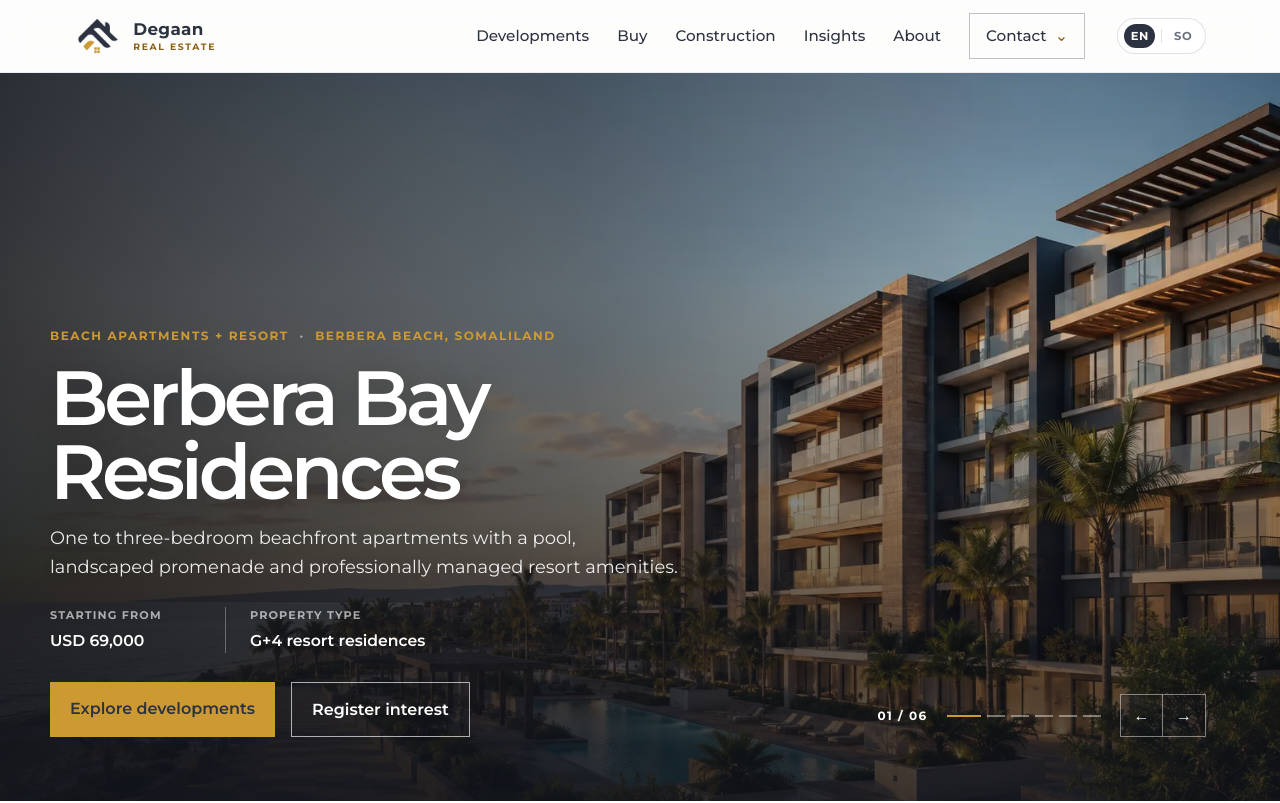
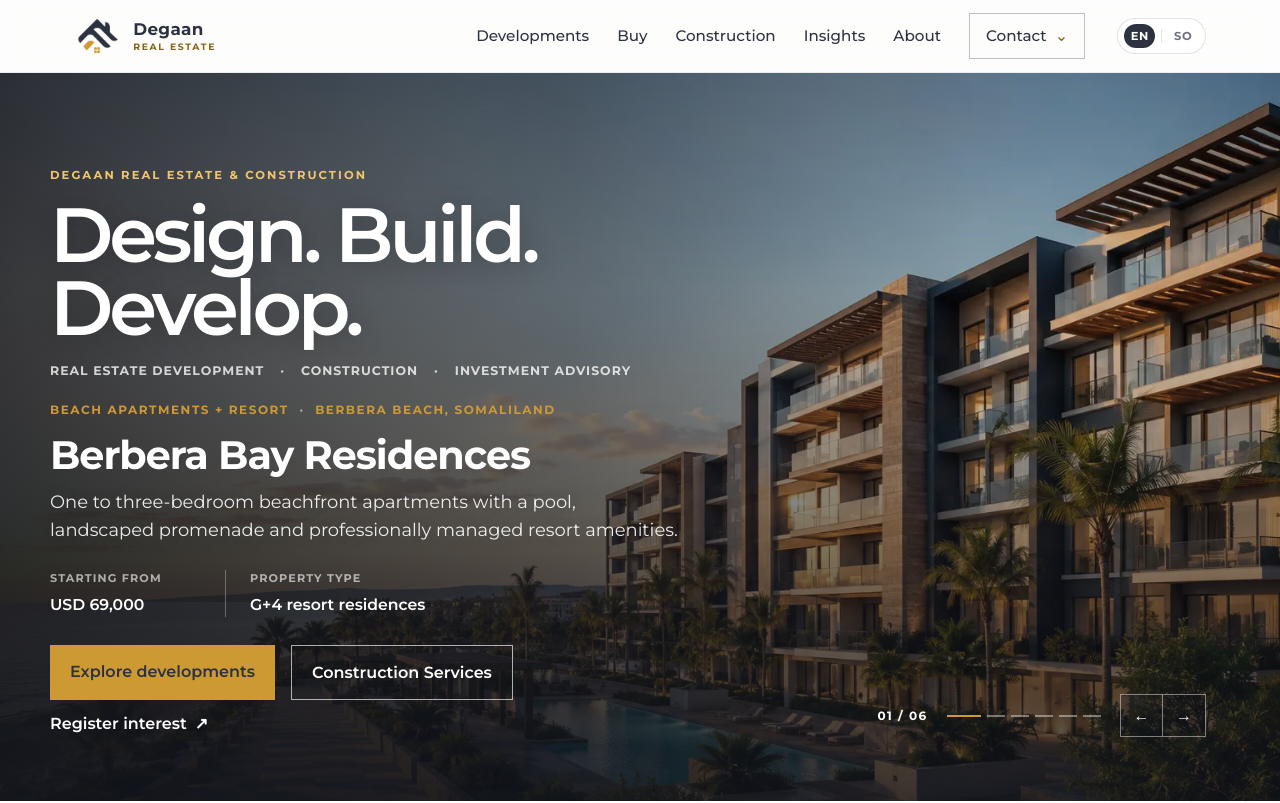
Before and after one commit to degaantechy/Degaan-Frontend, a Next.js app: page / in a window 1280 px wide. Shown: the top 803 px of the page. Built offline with nearby package versions, Linux system fonts and the light colour scheme; no server answers.

Commit message:
Reposition homepage hero around Degaan brand

```diff
--- a/components/Hero.js
+++ b/components/Hero.js
@@ -4,6 +4,7 @@ import { useEffect, useState } from 'react'
 
 import { useLanguage } from '../contexts/LanguageContext'
 import { developments, getDevelopmentCopy } from '../lib/developments'
+import { trackAnalyticsEvent } from '../lib/analytics'
 
 export default function Hero() {
   const [activeSlide, setActiveSlide] = useState(0)
@@ -50,8 +51,18 @@ export default function Hero() {
       <div className="hero-scrim" aria-hidden="true" />
 
       <div className="hero-content">
+        <p className="hero-company">Degaan Real Estate &amp; Construction</p>
+        <h1 className="hero-corporate-title">{language === 'so' ? 'Naqshadee. Dhis. Horumari.' : 'Design. Build. Develop.'}</h1>
+        <div className="hero-brand-promise" aria-label={language === 'so' ? 'Awoodaha Degaan' : 'Degaan capabilities'}>
+          <span>{language === 'so' ? 'Horumarinta Hantida' : 'Real Estate Development'}</span>
+          <span>·</span>
+          <span>{language === 'so' ? 'Dhismaha' : 'Construction'}</span>
+          <span>·</span>
+          <span>{language === 'so' ? 'La-talinta Maalgashiga' : 'Investment Advisory'}</span>
+        </div>
+
         <p className="hero-kicker">{copy.category} <span>·</span> {copy.location}</p>
-        <h1>{project.name}</h1>
+        <h2 className="hero-project-name">{project.name}</h2>
         <p className="hero-description">{copy.description}</p>
 
         <div className="hero-facts">
@@ -66,11 +77,18 @@ export default function Hero() {
         </div>
 
         <div className="hero-buttons">
-          <Link href="#developments" className="btn-primary">{t('hero.explore')}</Link>
-          <Link href={`/contact?project=${project.slug}`} className="btn-secondary">
-            {t('hero.register')}
+          <Link href="#developments" className="btn-primary" onClick={() => trackAnalyticsEvent('development_explore', { placement: 'hero' })}>{t('hero.explore')}</Link>
+          <Link href="/construction" className="btn-secondary" onClick={() => trackAnalyticsEvent('construction_cta', { placement: 'hero' })}>
+            {language === 'so' ? 'Adeegyada Dhismaha' : 'Construction Services'}
           </Link>
         </div>
+        <Link
+          href={`/contact?project=${project.slug}`}
+          className="hero-project-register"
+          onClick={() => trackAnalyticsEvent('register_interest', { project: project.slug, placement: 'hero' })}
+        >
+          {t('hero.register')} <span aria-hidden="true">↗</span>
+        </Link>
       </div>
 
       <div className="hero-controls">
```
